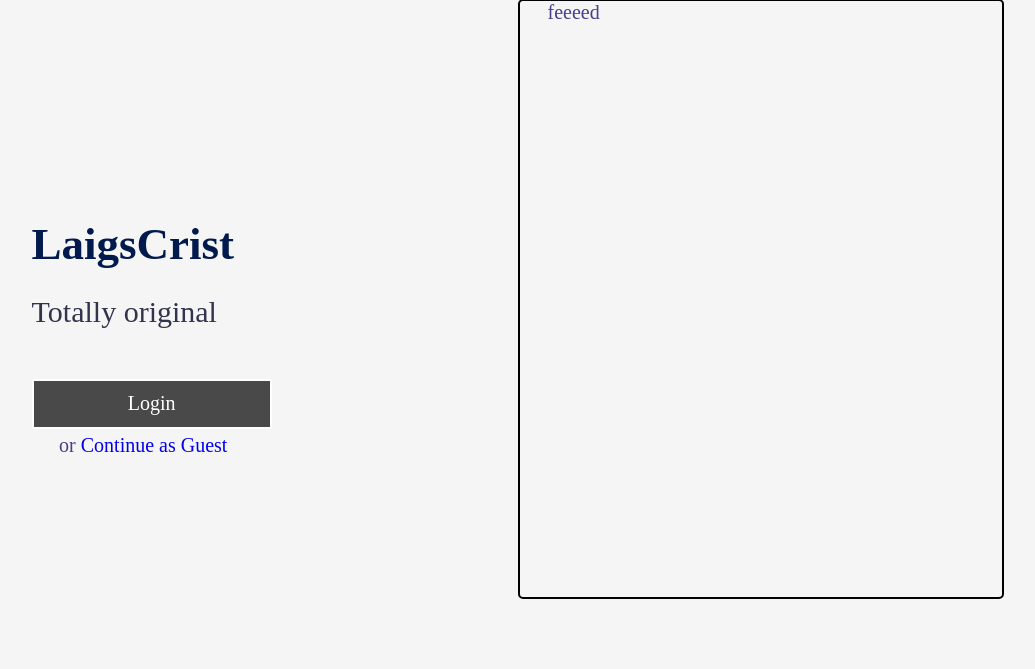
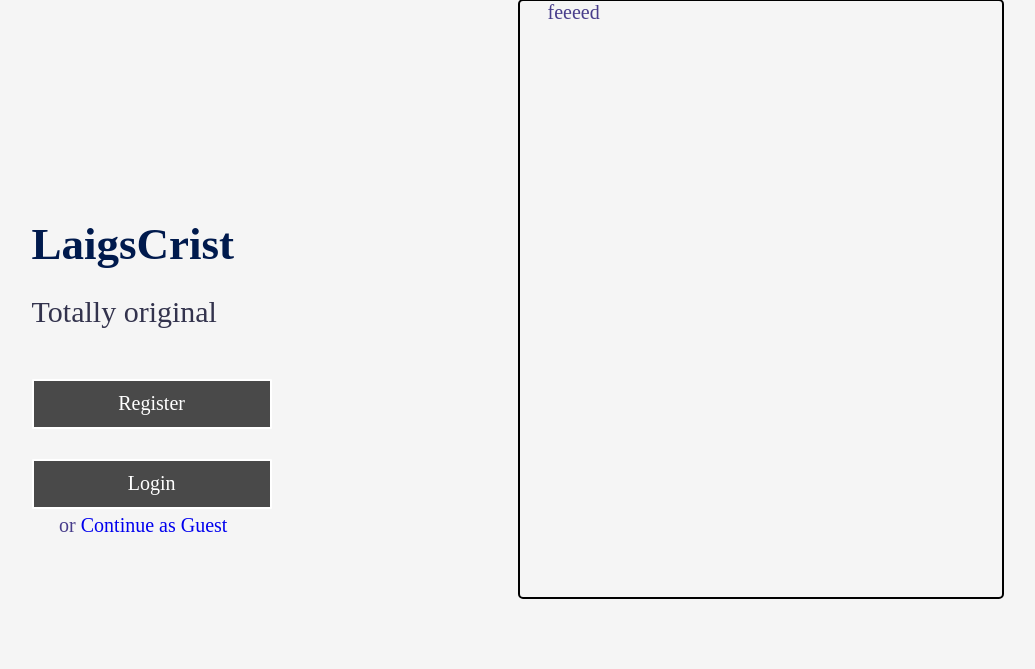
Before and after one commit to jorgerivero3/project-0, a Flask app: page / in a window 1280 px wide. Shown: the part 109-778 px from the top of the page, without its empty margins (130-1165 px from the left). Run offline with Flask 2, Linux system fonts and the light colour scheme; some web fonts are replaced.

Commit message:
added register button

```diff
--- a/Application/templates/index.html
+++ b/Application/templates/index.html
@@ -18,6 +18,7 @@
 
 
         <!-- add routing stuff -->
+        <form method ="get" action = "/register"><button class ='button'>Register</button></form>
         <form method ="get" action = "/login"><button class ='button'>Login</button></form>
 
         <p class='align-text-center'>or <a href="/ads">Continue as Guest</a></p>
```
